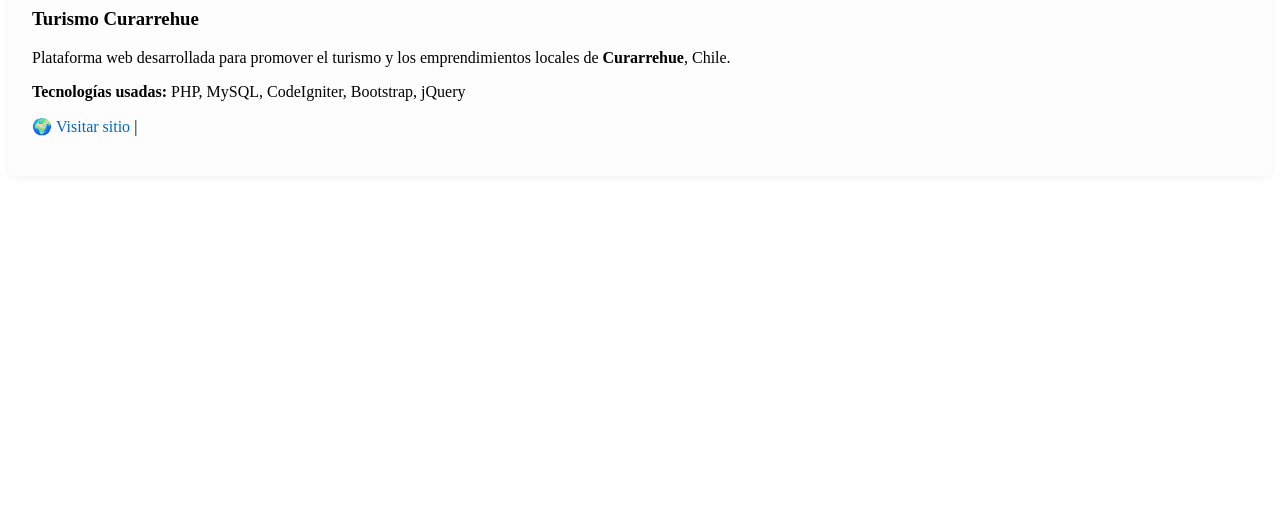
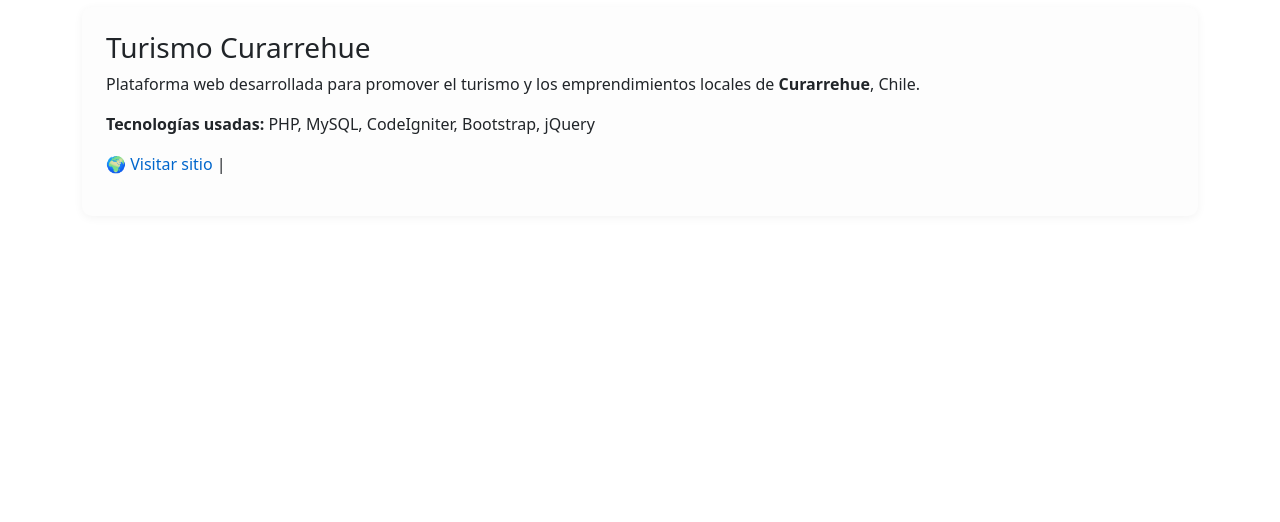
Before and after one commit to oibz/oibz.github.io, a plain HTML site: page index.html in a window 1280 px wide. Shown: the part 278-800 px from the top of the page. Drawn offline with nearby package versions, Linux system fonts and the light colour scheme.

Commit message:
Update index.html

```diff
--- a/index.html
+++ b/index.html
@@ -1,7 +1,7 @@
 <html>
   <head>
     <title>Oscar Ibáñez Tagle | Ingeniero Informático</title>
-    <script src="https://cdn.jsdelivr.net/npm/bootstrap@5.3.7/dist/js/bootstrap.min.js" integrity="sha384-7qAoOXltbVP82dhxHAUje59V5r2YsVfBafyUDxEdApLPmcdhBPg1DKg1ERo0BZlK" crossorigin="anonymous"></script>
+    <link href="https://cdn.jsdelivr.net/npm/bootstrap@5.3.7/dist/css/bootstrap.min.css" rel="stylesheet" integrity="sha384-LN+7fdVzj6u52u30Kp6M/trliBMCMKTyK833zpbD+pXdCLuTusPj697FH4R/5mcr" crossorigin="anonymous">
     <style>
       .project-card {
         background: #fdfdfd;
```
Lines whose indentation alone changed are shown as unchanged.
